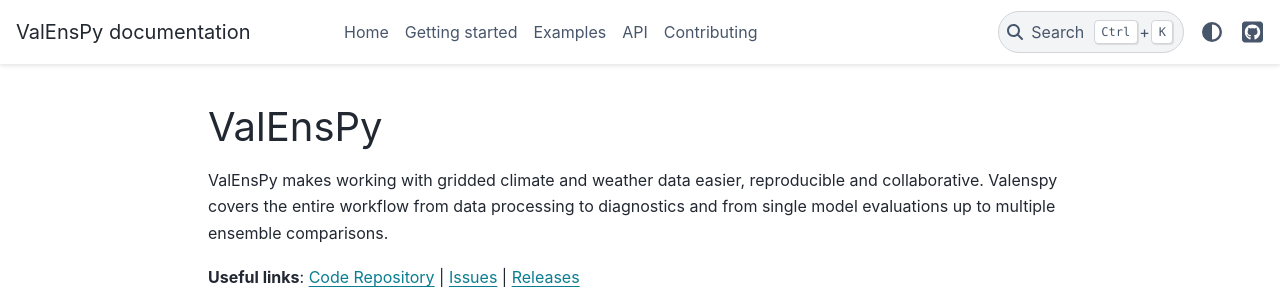
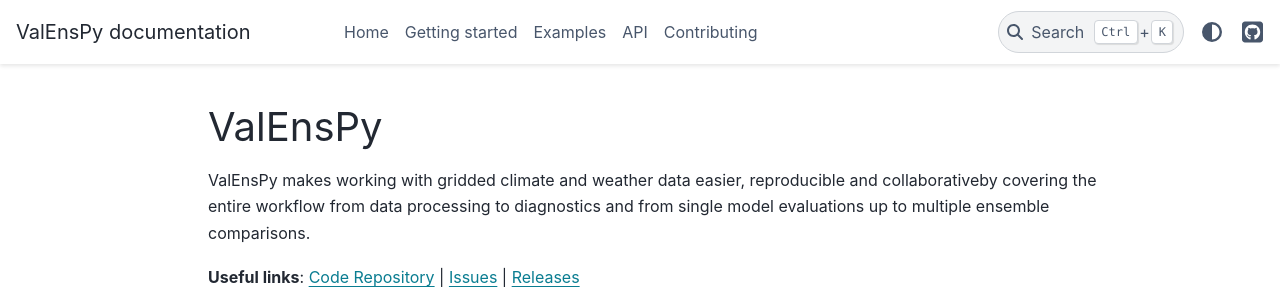
Before and after one commit to CORDEX-be2/ValEnsPy, a Sphinx documentation site: the page built from docs/index.rst, in a window 1280 px wide, cut to the strip 0-305 px from the top of the page. Built offline with Sphinx 7.4.7 and the PyData theme 0.15.4, drawn with Linux system fonts in a browser that asks for light colours; pages that are not in the unit, such as notebooks, are missing from menus.

Commit message:
reset index

```diff
--- a/docs/index.rst
+++ b/docs/index.rst
@@ -4,24 +4,12 @@
 ValEnsPy
 ============================
 
-ValEnsPy makes working with gridded climate and weather data easier, reproducible and collaborative.
-Valenspy covers the entire workflow from data processing to diagnostics and from single model evaluations up to multiple ensemble comparisons.
+ValEnsPy makes working with gridded climate and weather data easier, reproducible and collaborativeby covering the entire workflow from data processing to diagnostics and from single model evaluations up to multiple ensemble comparisons.
 
 **Useful links**:
 `Code Repository <https://github.com/CORDEX-be2/ValEnsPy>`__ |
 `Issues <https://github.com/CORDEX-be2/ValEnsPy/issues>`__ |
 `Releases <https://github.com/CORDEX-be2/ValEnsPy/releases>`__
-
-
-.. toctree::
-   :hidden:
-   :maxdepth: 7
-
-   Home <self>
-   Getting started <getting_started>
-   Examples <doc_examples/index>
-   API <API_doc>
-   Contributing <contribution_pages/index>
 
 .. grid:: 1 2 2 2
     :gutter: 4
```
Also changed, not shown: other parts of docs/index.rst (+10 -0 lines).
